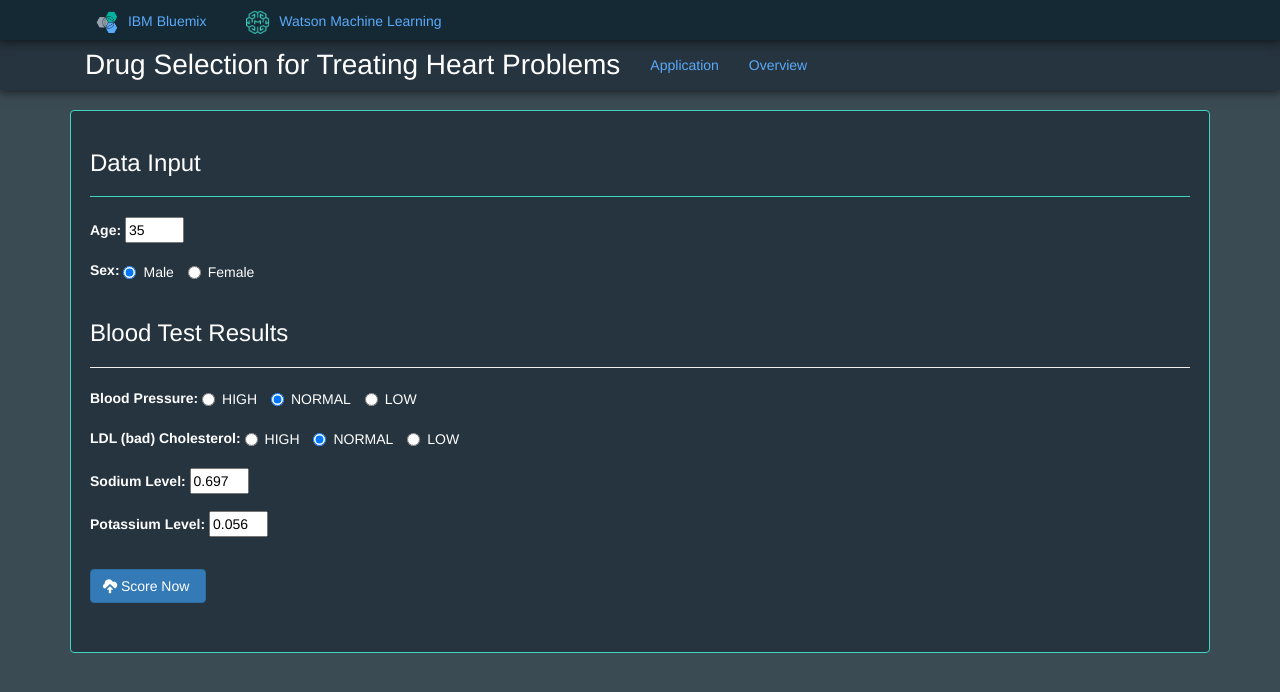
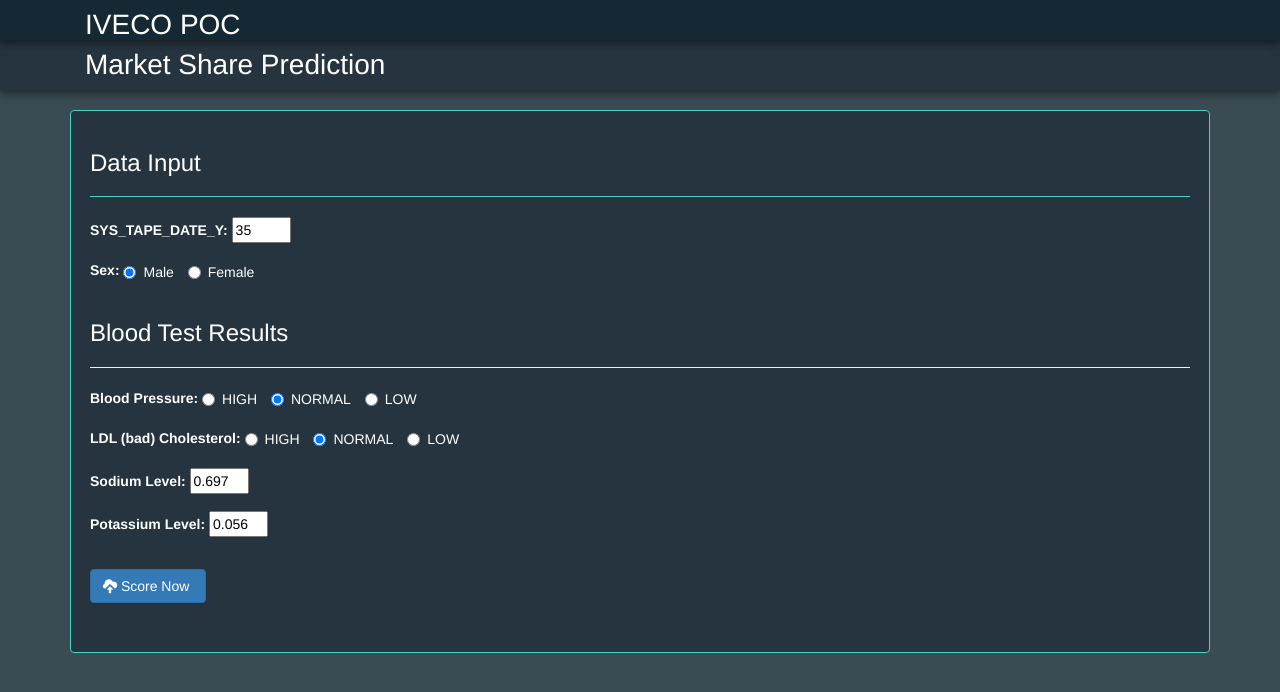
Before and after one commit to boostino87/POC, a website: page IV_POC/public/index.html in a window 1280 px wide. Drawn offline with nearby package versions, Linux system fonts and the light colour scheme; some packages are replaced by stand-ins of ours; a script that the page names is missing.

Commit message:
Aggiornato frontend

```diff
--- a/IV_POC/public/index.html
+++ b/IV_POC/public/index.html
@@ -2,7 +2,7 @@
 <html lang="en">
 		<meta charset="utf-8">
     <meta name="viewport" content="width=device-width, initial-scale=1">
-		<title>Drug Selection for Treating Heart Problems</title>
+		<title>Market Share Prediction</title>
 		<!-- Twitter Bootstrap -->
 		<link href="//netdna.bootstrapcdn.com/bootstrap/3.1.1/css/bootstrap.min.css" rel="stylesheet">
     <link rel="stylesheet" href="css/bluemix_style.css" type="text/css" media="screen, projection" />
@@ -12,9 +12,9 @@
 		<nav class="navbar navbar-default navbar-fixed-top lower-nav base-color2 no-border shadowed" role="navigation">
       <div class="container wide-container">
         <div class="navbar-header">
-          <p id="application-name" class="navbar-brand">Drug Selection for Treating Heart Problems</p>
+          <p id="application-name" class="navbar-brand">Market Share Prediction</p>
         </div>
-        <div class="navbar-collapse collapse" id="navbar-main">
+        <!--<div class="navbar-collapse collapse" id="navbar-main">
           <ul class="nav navbar-nav">
             <li>
               <a class="button-color nav-text" href="/">Application</a>
@@ -23,14 +23,15 @@
               <a class="button-color nav-text" href="overview.html">Overview</a>
             </li>
           </ul>
-        </div>
+        </div>-->
       </div>
     </nav>
 		<nav class="navbar navbar-default navbar-fixed-top small-nav base-color no-border shadowed" role="navigation">
 			<div class="container wide-container">
 				<div class="navbar-collapse collapse small-nav" id="navbar-main">
           <ul class="nav navbar-nav small-nav">
-            <li>
+		  	<p id="application-name" class="navbar-brand">IVECO POC</p>
+            <!--<li>
 							<a href="https://new-console.ng.bluemix.net/" class="h5 button-color" target="_blank">
 								<img src="img/bluemix_icon.png" class="inline-icon">
 								IBM Bluemix
@@ -41,7 +42,7 @@
 								<img src="img/ml_icon_green.png" class="inline-icon">
 								Watson Machine Learning
 							</a>
-						</li>
+						</li>-->
           </ul>
         </div>
 			</div>
@@ -56,8 +57,9 @@
         <div class="body">
       		<fieldset class="form-group">
       			<div class="form-group">
-      				<label for="age">Age:</label>
+      				<label for="age">SYS_TAPE_DATE_Y:</label>
       				<input type="text" class="light-color2" ng-model="p.Age" size="4" id="age" required>
+				  	<!--<input type="text" class="light-color2" ng-model="p.SYS_TAPE_DATE" size="4" id="age" required>-->
       			</div>
       			<div class="form-group">
       				<label>Sex:</label>
```
Also changed, not shown: IV_POC/package.json (+7 -7 lines).
